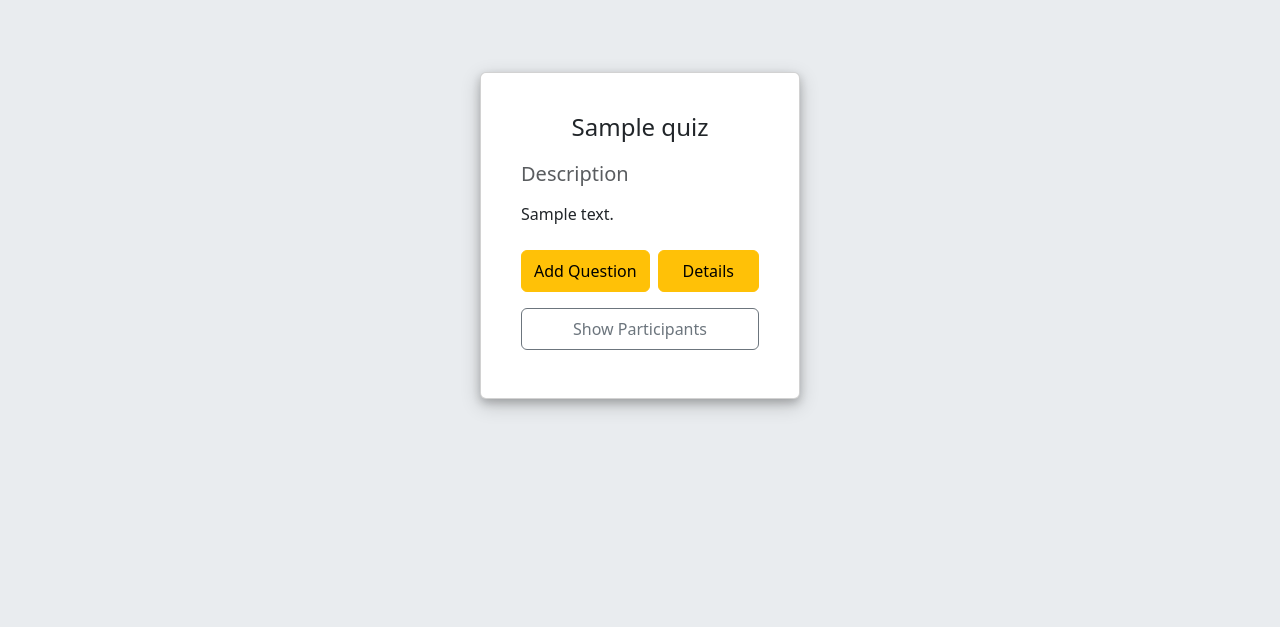
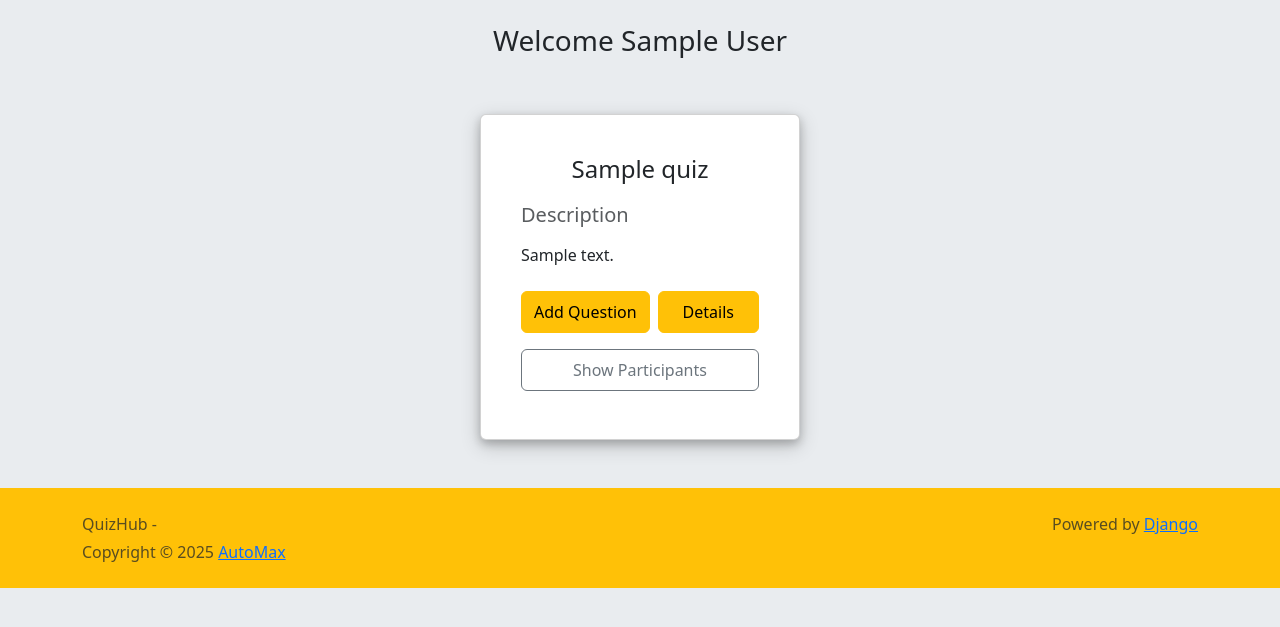
Before and after one commit to Youngnovate-Foundation/Django-QuizApp-David, a Django app: page /instructor/home/ in a window 1280 px wide. Shown: the part 97-724 px from the top of the page. Run offline with Django 5.2, Linux system fonts and the light colour scheme; a user stored in the database is signed in; tables that the repository leaves empty hold one stand-in row (values such as "Sample post").

Commit message:
Update instructor home page to view questions created by the instructor and Create foter element

```diff
--- a/quiz_app/Templates/base/base.html
+++ b/quiz_app/Templates/base/base.html
@@ -42,7 +42,13 @@
     {% endblock content %}
 
     {% block footer %}
-
+        <footer class="footer text-muted bg-warning py-4">
+            <div class="container">
+                <p class="float-end mb-1">Powered by <a href="https://www.django.com">Django</a>
+                <p class="mb-1">QuizHub - </p>
+                <p class="mb-0">Copyright © {% now 'Y' %} <a href="">AutoMax<a/></p>
+            </div>
+        </footer>
     {% endblock footer %}
 
 
--- a/quiz_app/Templates/quiz_app/Instructor/add_question.html
+++ b/quiz_app/Templates/quiz_app/Instructor/add_question.html
@@ -17,11 +17,11 @@
     {% endblock nav-items %}
 
     {% block content %}
-        <div class="card w-50 p-5 mx-auto">
+        <div class="card w-50 p-5 mx-auto mb-5">
             <form action="" method="post">
                 {% csrf_token %}
                 {{add_question_form | crispy }}
-            <button type="submit" class="btn btn-warning mt-3 py-3 w-100">Add Question</button>
+                <button type="submit" class="btn btn-warning mt-3 py-3 w-100">Add Question</button>
             </form>
         </div>
 {% endblock content %}
--- a/quiz_app/Templates/quiz_app/Instructor/create_quiz.html
+++ b/quiz_app/Templates/quiz_app/Instructor/create_quiz.html
@@ -19,7 +19,7 @@
 
 {% comment %} Main Body Content {% endcomment %}
 {% block content %}
-    <div class="card w-50 p-5 mx-auto">
+    <div class="card w-50 p-5 mx-auto mb-5">
         <form action="" method="post">
             {% csrf_token %}
             {{create_quiz_form | crispy }}
--- a/quiz_app/Templates/quiz_app/Instructor/inst_home.html
+++ b/quiz_app/Templates/quiz_app/Instructor/inst_home.html
@@ -1,5 +1,6 @@
 {% extends 'base/base.html' %}
 {% load static %}
+{% load increment %}
 
 {% block title %}Quiz App - Home{% endblock title %}
 
@@ -16,11 +17,11 @@
 {% endblock nav-items %}
 
 {% block content %}
+    <h3 class="text-center text-underline">Welcome {{ user.Full_name }}</h3>
     <main class="d-flex justify-content-evenly flex-wrap pt-5">
-        {% if quizzes %}
-            {% for quiz in quizzes %}
-                    {% if user.id == quiz.user_id %}
-                        <div class="card w-25" style="min-width: 300px;">
+        {% if user_quizzes %}
+            {% for quiz in user_quizzes %}
+                <div class="card w-25 mb-5" style="min-width: 300px;">
                     <div class="card-body">
                         <div class="px-4 pt-4 pb-2 mb-4">
                             <h4 class="card-title mb-4 text-center">{{ quiz.title }}</h5>
@@ -34,10 +35,16 @@
                         </div>
                     </div>
                 </div>
-                    {% endif %}
             {% endfor %}
         {% else %}
-            <p>No quizzes yet. <a href="{% url 'create_quiz' %}">Create one {{ user.Full_name }}</a>.</p>
+            <div class="text-center p-5 mb-5">
+                <p class="display-6 text-muted mb-4">No quizzes yet.<br>
+                    <small>Create your first quiz to get started!</small>
+                </p>
+                <a href="{% url 'create_quiz' %}" class="btn btn-warning btn-lg px-5 py-3">
+                    Create Quiz
+                </a>
+            </div>
         {% endif %}
     </main>
 {% endblock content %}
--- a/quiz_app/Templates/users/index.html
+++ b/quiz_app/Templates/users/index.html
@@ -33,3 +33,5 @@
 </div>
 
 {% endblock content %}
+
+{% block footer %}{% endblock footer %}
--- a/quiz_app/Templates/users/register.html
+++ b/quiz_app/Templates/users/register.html
@@ -21,3 +21,5 @@
     </div>
 </div>
 {% endblock content %}
+
+{% block footer %}{% endblock footer %}
--- a/quiz_app/views.py
+++ b/quiz_app/views.py
@@ -15,8 +15,11 @@ def stu_home(request):
 
 @login_required
 def inst_home(request):
-    quizzes = Quiz.objects.all()
-    return render(request, 'quiz_app/Instructor/inst_home.html', {'quizzes': quizzes})
+    all_quizzes = Quiz.objects.all()
+    user_quizzes = all_quizzes.filter(user=request.user)  # Only quizzes created by this instructor
+    return render(request, 'quiz_app/Instructor/inst_home.html', {
+        'user_quizzes': user_quizzes
+    })
 
 class Create_QuizView(View):
     def get(self, request):
```
Also changed, not shown: quiz_app/Templates/quiz_app/Instructor/view_quiz_instructor.html (+10 -3 lines), quiz_app/Templates/quiz_app/Student/stu_home.html (+3 -4 lines), quiz_app/templatetags/increment.py (added, +7 -0 lines), quiz_app/templatetags/__init__.py (added). Lines whose indentation alone changed are shown as unchanged.
